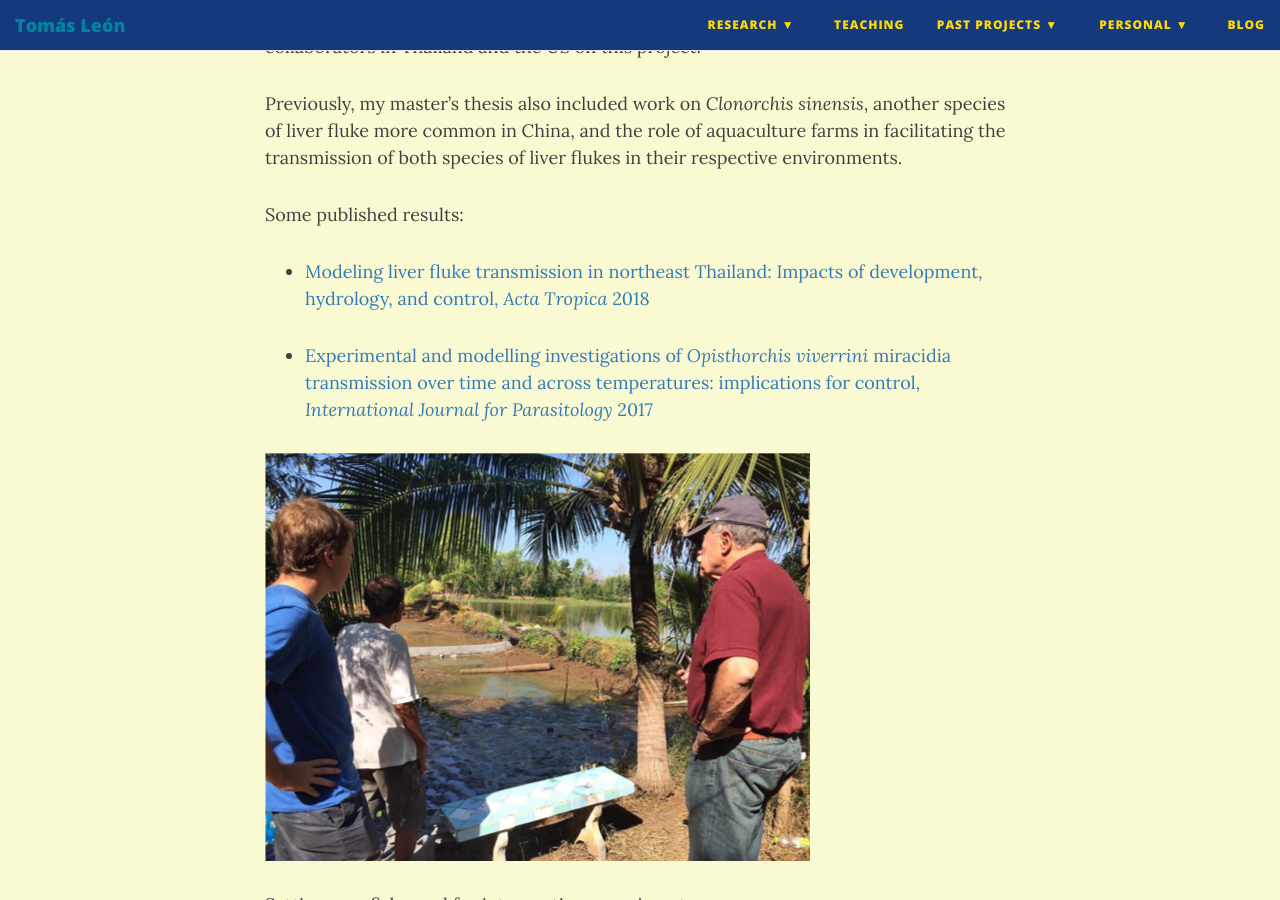
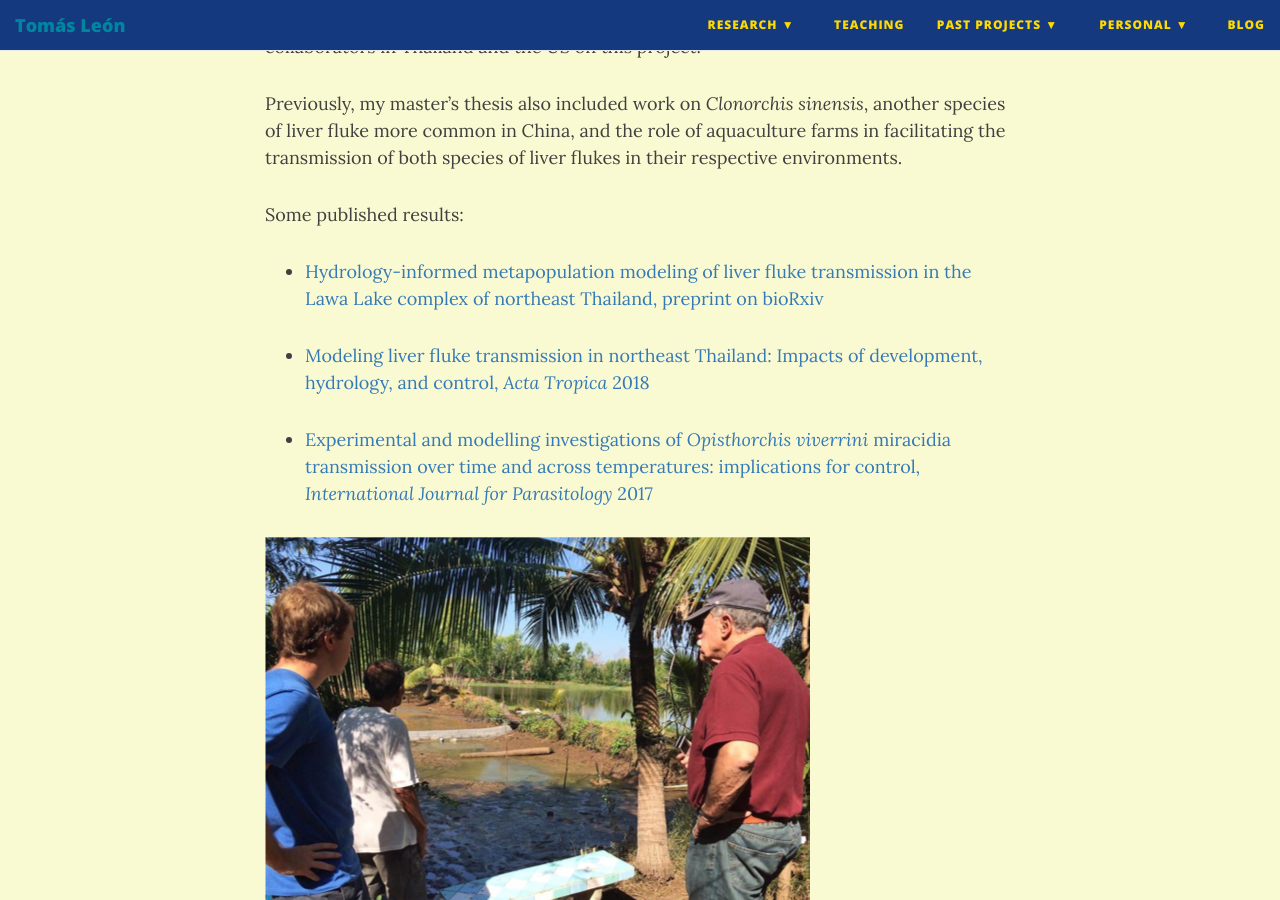
Before and after one commit to tomasleon/tomasleon.github.io, a Jekyll site: the page built from liverfluke.md, in a window 1280 px wide and 900 px high, scrolled down 1582 px. Built offline with Jekyll 4.4.1, drawn with Linux system fonts in a browser that asks for light colours; nearby versions of some CDN libraries.

Commit message:
Add hydrology preprint

```diff
--- a/liverfluke.md
+++ b/liverfluke.md
@@ -20,6 +20,8 @@ Previously, my master's thesis also included work on _Clonorchis sinensis_, anot
 
 Some published results:
 
+* [Hydrology-informed metapopulation modeling of liver fluke transmission in the Lawa Lake complex of northeast Thailand, preprint on bioRxiv](https://www.biorxiv.org/content/10.1101/569913v1)
+
 * [Modeling liver fluke transmission in northeast Thailand: Impacts of development, hydrology, and control, _Acta Tropica_ 2018](https://www.sciencedirect.com/science/article/pii/S0001706X18304601)
 
 * [Experimental and modelling investigations of _Opisthorchis viverrini_ miracidia transmission over time and across temperatures: implications for control, _International Journal for Parasitology_ 2017](https://www.sciencedirect.com/science/article/abs/pii/S0020751917300425)
```
